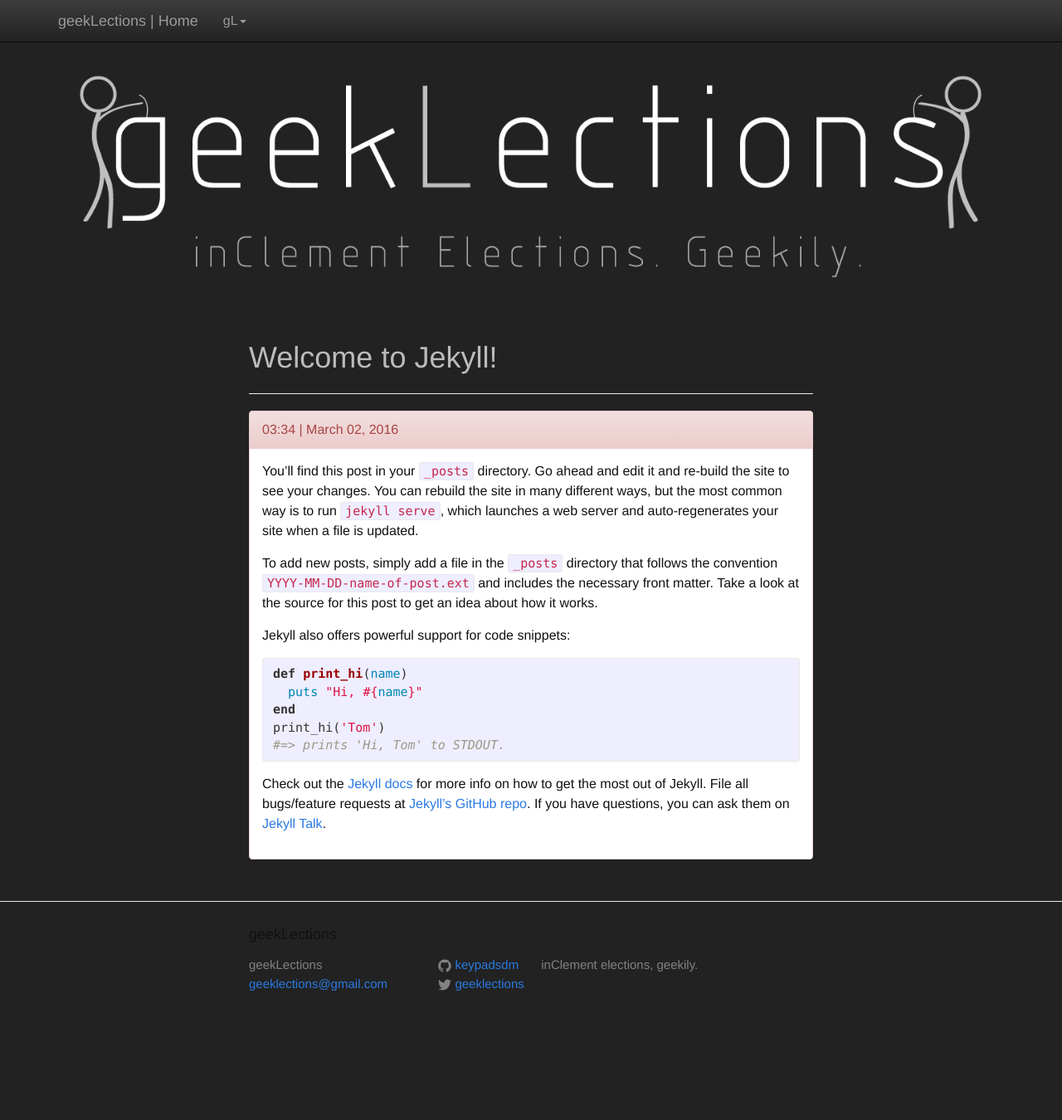
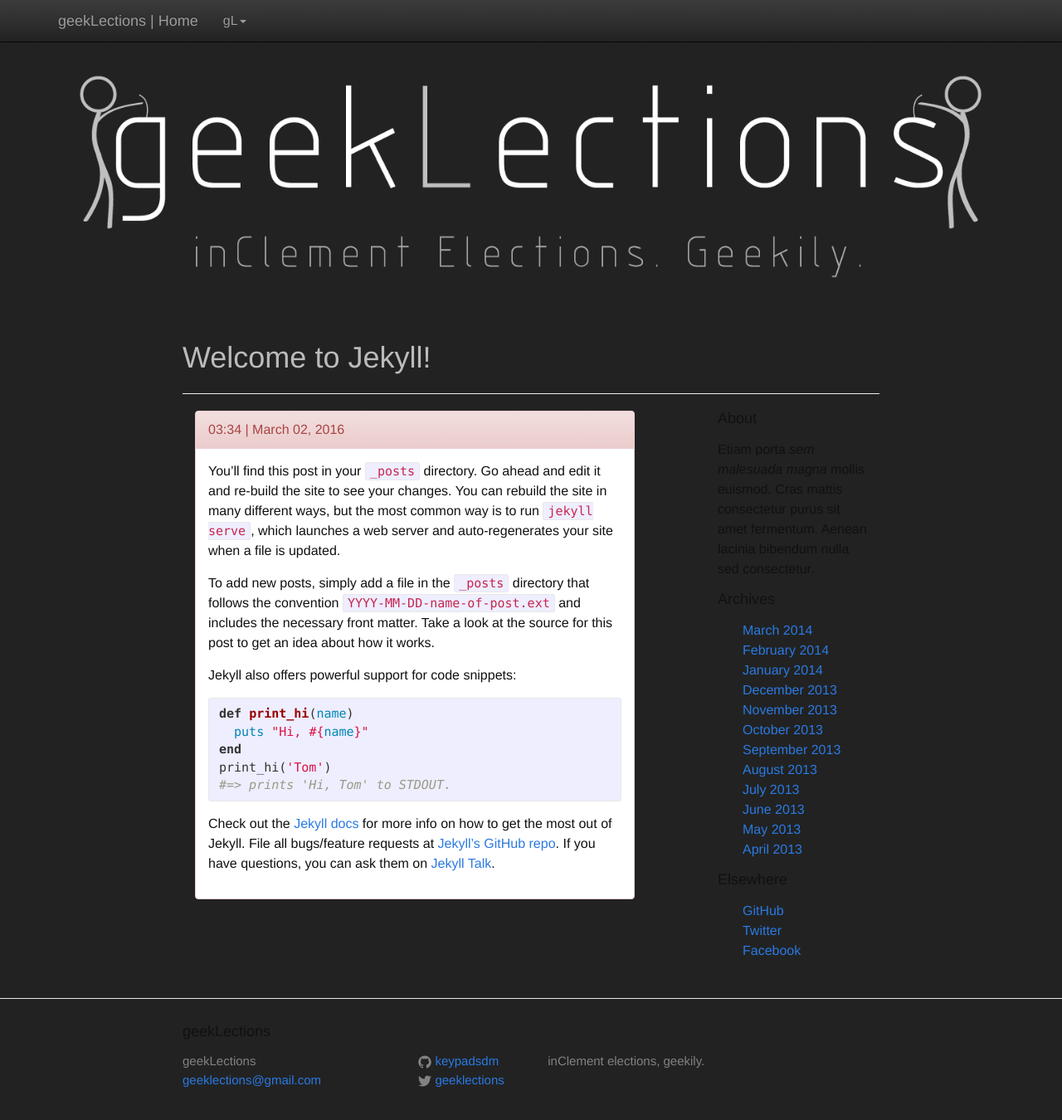
Before and after one commit to KeypadSDM/keypadsdm.github.io, a Jekyll site: the page built from _posts/2016-03-02-welcome-to-jekyll.markdown, in a window 1280 px wide and 1400 px high. Shown: the top 1350 px of the window at 83% size. Built offline with Jekyll 4.4.1, drawn with Linux system fonts in a browser that asks for light colours; comment, search, counter and statistics services are not loaded.

Commit message:
Fixed the width of the blog posts, ready for testing

```diff
--- a/_layouts/post.html
+++ b/_layouts/post.html
@@ -6,8 +6,9 @@ layout: default
     <header class="page-header">
         <h1 style="color:#bbbbbb;">{{ page.title }}</h1>
       </header>
-
-
+      <!--begin additional blog stylings-->
+        <div class="col-sm-8 blog-main">
+      <!--end additional blog stylings-->
       <div class="panel panel-danger">
         <div class="panel-heading">
           <span class="post-date">{{ page.date | date: '%H:%M | %B %d, %Y' }}</span>
@@ -16,6 +17,44 @@ layout: default
             {{ content }}
         </div>
       </div>
+       <!--begin additional blog stylings-->
+       </div>
+      <!--end additional blog stylings-->
+
+       <!--begin additional blog stylings-->
+        <div class="col-sm-3 col-sm-offset-1 blog-sidebar">
+          <div class="sidebar-module sidebar-module-inset">
+            <h4>About</h4>
+            <p>Etiam porta <em>sem malesuada magna</em> mollis euismod. Cras mattis consectetur purus sit amet fermentum. Aenean lacinia bibendum nulla sed consectetur.</p>
+          </div>
+          <div class="sidebar-module">
+            <h4>Archives</h4>
+            <ol class="list-unstyled">
+              <li><a href="#">March 2014</a></li>
+              <li><a href="#">February 2014</a></li>
+              <li><a href="#">January 2014</a></li>
+              <li><a href="#">December 2013</a></li>
+              <li><a href="#">November 2013</a></li>
+              <li><a href="#">October 2013</a></li>
+              <li><a href="#">September 2013</a></li>
+              <li><a href="#">August 2013</a></li>
+              <li><a href="#">July 2013</a></li>
+              <li><a href="#">June 2013</a></li>
+              <li><a href="#">May 2013</a></li>
+              <li><a href="#">April 2013</a></li>
+            </ol>
+          </div>
+          <div class="sidebar-module">
+            <h4>Elsewhere</h4>
+            <ol class="list-unstyled">
+              <li><a href="#">GitHub</a></li>
+              <li><a href="#">Twitter</a></li>
+              <li><a href="#">Facebook</a></li>
+            </ol>
+          </div>
+        </div><!-- /.blog-sidebar -->
+      <!--end additional blog stylings-->
+
 
 
 </article>
--- a/css/theme.css
+++ b/css/theme.css
@@ -62,6 +62,8 @@
     width: 760px;
     height: 5000px;
   }
+  /* Fixes the width of the container, old css had this at 800, but now 720??? */
+  .wrapper { max-width: 768px; padding-right: 0px; padding-left: 0px; }
 }
 
 @media (min-width: 992px) {
@@ -73,6 +75,8 @@
     width: 990px;
     height: 5000px;
   }
+  /* Fixes the width of the container, old css had this at 800, but now 720??? */
+  .wrapper { max-width: 840px; padding-right: 0px; padding-left: 0px; }
 }
 
   padding-top: 7px;
```
